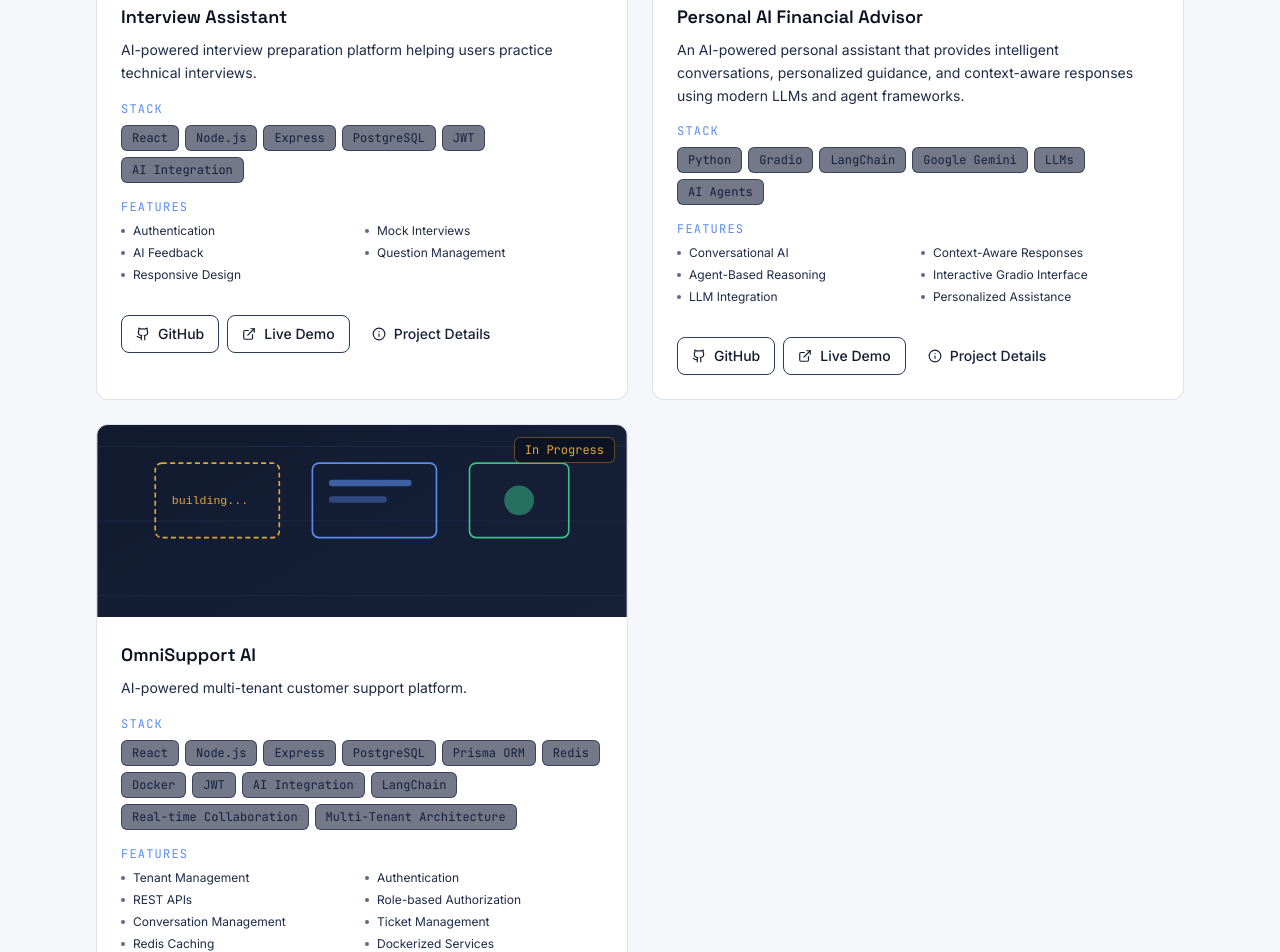
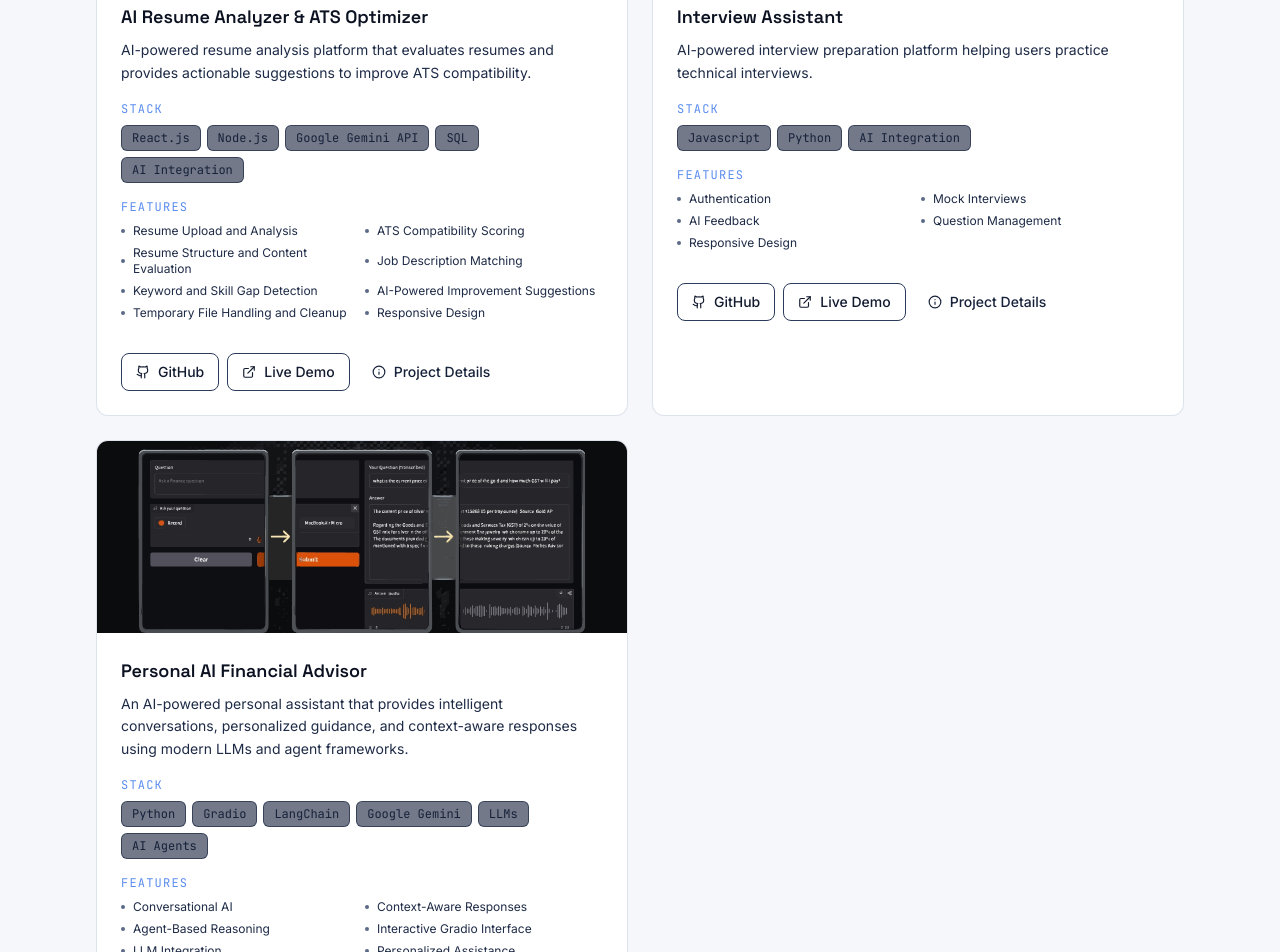
Before and after one commit to sriramabburi11/portfolio, a React (Vite) app: page / in a window 1280 px wide. Shown: the part 2660-3612 px from the top of the page. Built offline with nearby package versions, Linux system fonts and the light colour scheme; no server answers.

Commit message:
Update projects.ts

```diff
--- a/src/data/projects.ts
+++ b/src/data/projects.ts
@@ -1,6 +1,35 @@
 import type { Project } from '@/types/project.types';
 
 export const PROJECTS: Project[] = [
+  {
+    id: 'ai-resume-analyzer',
+    title: 'AI Resume Analyzer & ATS Optimizer',
+    status: 'completed',
+    description:
+      'AI-powered resume analysis platform that evaluates resumes and provides actionable suggestions to improve ATS compatibility.',
+    longDescription:
+      'AI Resume Analyzer & ATS Optimizer helps students and job seekers improve their resumes by analyzing resume structure, content quality, and estimated ATS compatibility. Users can provide a job description to identify relevant keyword matches and skill gaps, receive AI-generated improvement suggestions, and discover missing resume sections to strengthen their applications.',
+    image: '/projects/ai-resume-analyzer.svg',
+    technologies: [
+      'React.js',
+      'Node.js',
+      'Google Gemini API',
+      'SQL',
+      'AI Integration',
+    ],
+    features: [
+      'Resume Upload and Analysis',
+      'ATS Compatibility Scoring',
+      'Resume Structure and Content Evaluation',
+      'Job Description Matching',
+      'Keyword and Skill Gap Detection',
+      'AI-Powered Improvement Suggestions',
+      'Temporary File Handling and Cleanup',
+      'Responsive Design',
+    ],
+    githubUrl: 'https://github.com/sriramabburi11/AI-Resume-Analyzer',
+    liveUrl: 'https://ai-resume-analyzer-nu-three-15.vercel.app/',
+},
   {
     id: 'interview-assistant',
     title: 'Interview Assistant',
@@ -10,7 +39,7 @@ export const PROJECTS: Project[] = [
     longDescription:
       'Interview Assistant simulates real technical interview conditions, generating role-specific mock interviews and returning structured, actionable feedback so candidates can identify gaps and iterate quickly.',
     image: '/projects/interview-assistant.svg',
-    technologies: ['React', 'Node.js', 'Express', 'PostgreSQL', 'JWT', 'AI Integration'],
+    technologies: ['Javascript', 'Python', 'AI Integration'],
     features: [
       'Authentication',
       'Mock Interviews',
@@ -47,39 +76,4 @@ export const PROJECTS: Project[] = [
   githubUrl: 'https://github.com/sriramabburi11/AI-Assistants-with-Gradio-Interface/blob/main/personal_financial_advisor',
   liveUrl: 'https://huggingface.co/spaces/sriramabburi11/personal_financial_advisor',
 },
-  {
-    id: 'omnisupport-ai',
-    title: 'OmniSupport AI',
-    status: 'in-progress',
-    description: 'AI-powered multi-tenant customer support platform.',
-    longDescription:
-      'OmniSupport AI is being built as a multi-tenant support desk with role-based access, ticket and conversation management, and Redis-backed caching, containerized for consistent deployments. Currently in active development — features below are being built incrementally.',
-    image: '/projects/omnisupport-ai.svg',
-    technologies: [
-      'React',
-      'Node.js',
-      'Express',
-      'PostgreSQL',
-      'Prisma ORM',
-      'Redis',
-      'Docker',
-      'JWT',
-      'AI Integration',
-      'LangChain',
-      'Real-time Collaboration',
-      'Multi-Tenant Architecture',
-    ],
-    features: [
-      'Tenant Management',
-      'Authentication',
-      'REST APIs',
-      'Role-based Authorization',
-      'Conversation Management',
-      'Ticket Management',
-      'Redis Caching',
-      'Dockerized Services',
-    ],
-    githubUrl: 'https://github.com/sriramabburi/omnisupport-ai',
-    liveUrl: '',
-  },
 ];
```
